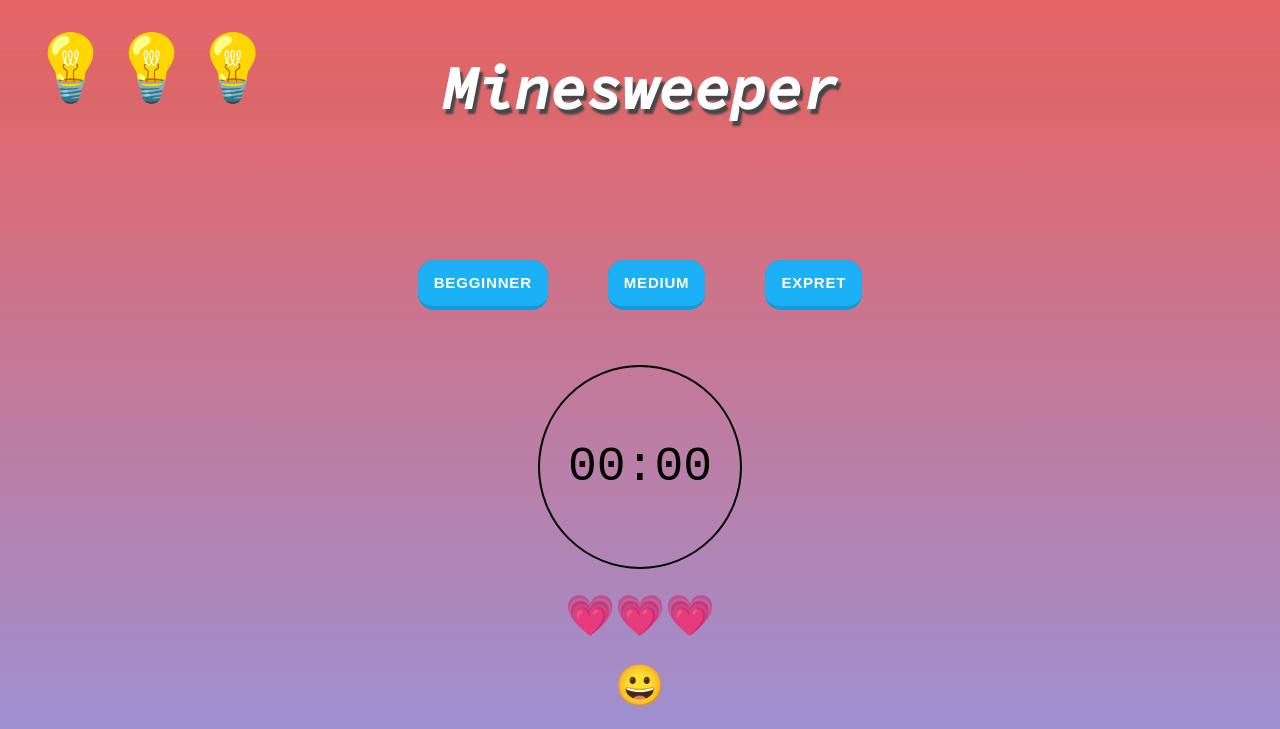
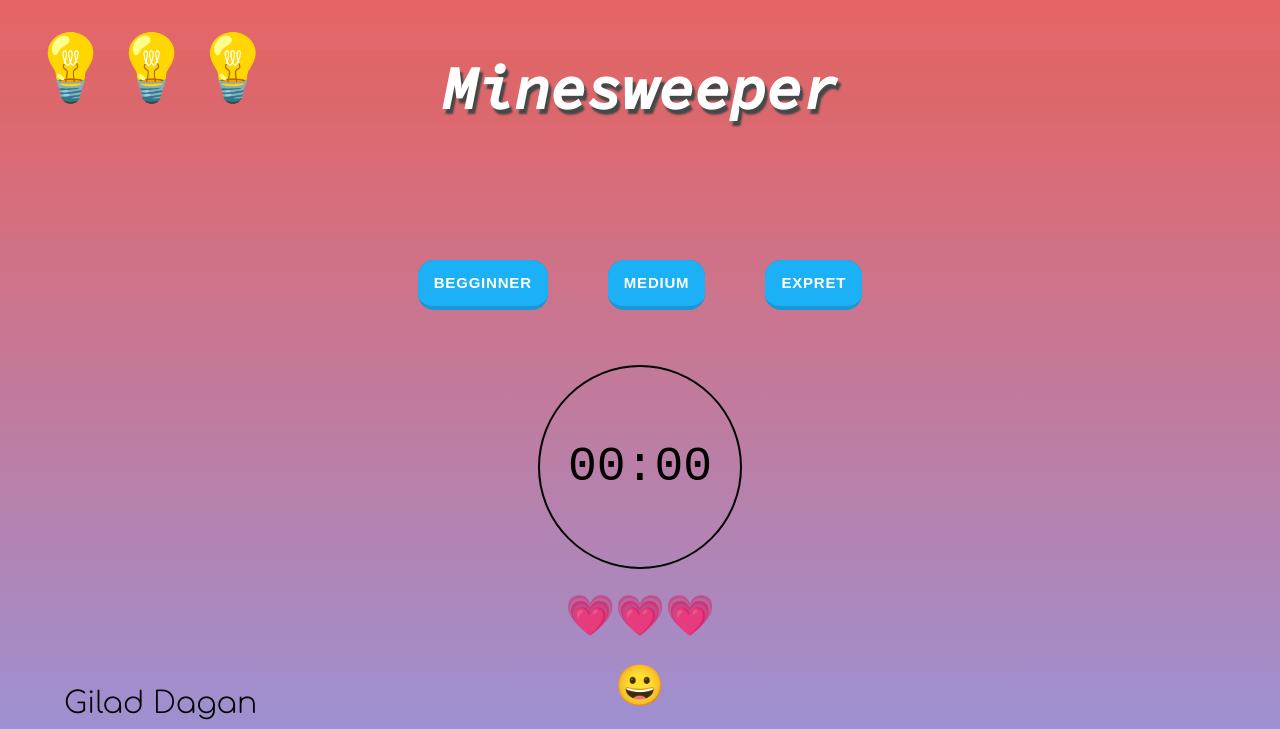
Before and after one commit to giladagan/minesweeper, a plain HTML site: page index.html in a window 1280 px wide. Shown: the top 729 px of the page. Drawn offline with Linux system fonts and the light colour scheme.

Commit message:
Add files via upload

```diff
--- a/index.html
+++ b/index.html
@@ -26,8 +26,12 @@
 
 <span onclick="initGame()" class="emoji" style="font-size:40px; cursor: pointer;">😀</span>
     <div class="container">
-      <div class="board-container"></div>
+      <div class="board-container">
+      </div>
     </div>
+    <footer>
+    <span class="fullname">Gilad Dagan</span>
+  </footer>
   </body>
   <script src="util.js"></script>
   <script src="timer.js"></script>
--- a/style/style.css
+++ b/style/style.css
@@ -1,7 +1,7 @@
 @import url("https://fonts.googleapis.com/css2?family=Source+Code+Pro:ital,wght@1,500&display=swap");
 @import url("https://fonts.googleapis.com/css2?family=Source+Code+Pro:ital,wght@1,300&display=swap");
 @import url("https://fonts.googleapis.com/css2?family=Source+Code+Pro:ital,wght@1,300&display=swap");
-
+@import url("https://fonts.googleapis.com/css2?family=Comfortaa:wght@300;700&family=Source+Code+Pro:ital,wght@1,300&display=swap");
 html,
 body {
   width: 100%;
@@ -155,3 +155,12 @@ h2 {
   text-align: center;
   font-size: 1.5em;
 }
+
+.fullname {
+  position: absolute;
+  left: 5%;
+  bottom: 10%;
+  font-size: 30px;
+  font-family: "Comfortaa", cursive;
+  font-weight: 500;
+}
```
